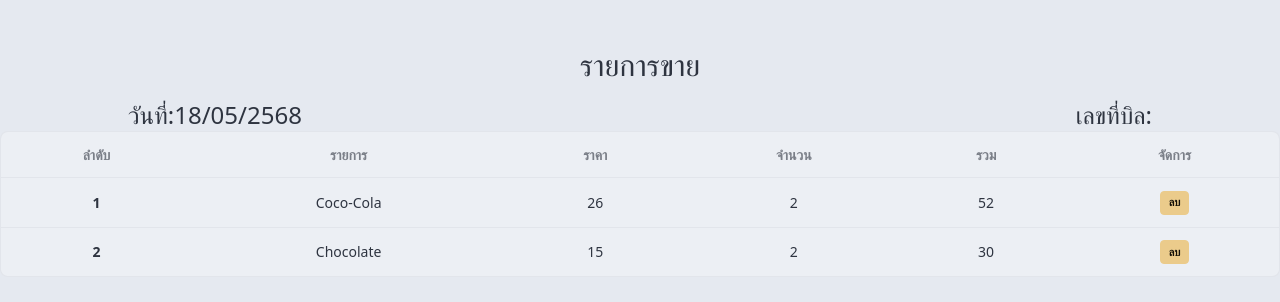
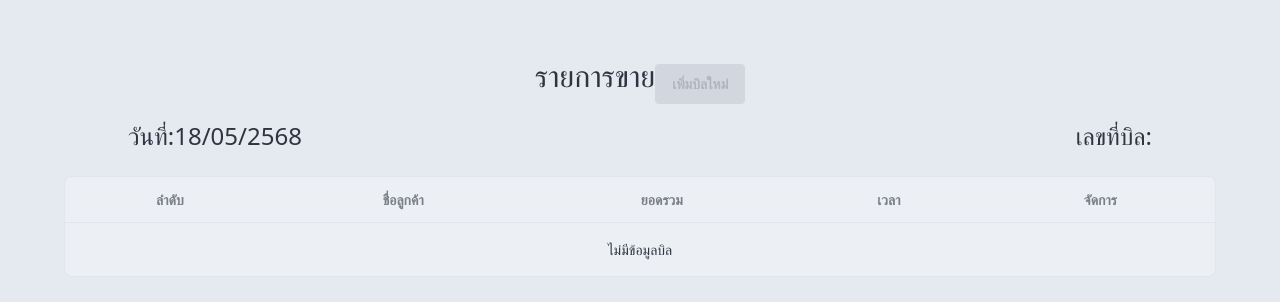
Before and after one commit to byteteural/store-management, a React (Vite) app: page /#/store in a window 1280 px wide. Shown: the part 238-540 px from the top of the page. Built offline with nearby package versions, Linux system fonts and the light colour scheme.

Commit message:
update database

```diff
--- a/src/app/App.tsx
+++ b/src/app/App.tsx
@@ -1,10 +1,7 @@
 import { Link } from "react-router";
 export default function App() {
-  // window.electron.ping().then((res) => {
-  //   console.log("ping", res);
-  // });
   return (
-    <div className="flex items-center justify-center min-h-screen bg-base-200">
+    <div className="flex items-center justify-center min-h-screen">
       <div className="grid grid-cols-1 sm:grid-cols-2 md:grid-cols-3 lg:grid-cols-5 gap-6 p-6 bg-base-100 rounded-box">
         {[
           { label: "หน้าร้าน", path: "/store" },
--- a/src/app/Stock.tsx
+++ b/src/app/Stock.tsx
@@ -1,7 +1,81 @@
+import { useEffect, useState } from "react";
+import { useElectronReady } from "../hooks/useElectronReady";
+
+interface Product {
+  id: number;
+  name: string;
+  price: number;
+  stock: number;
+  created_at: string;
+}
+
 export default function Stock() {
+  const [products, setProducts] = useState<Product[]>([]);
+  const isElectronReady = useElectronReady();
+
+  useEffect(() => {
+    if (!isElectronReady) return;
+
+    const fetchProducts = async () => {
+      try {
+        const data = await window.electron.ipcRenderer.invoke("get-products");
+        setProducts(data);
+      } catch (err) {
+        console.error("Failed to fetch products:", err);
+      }
+    };
+
+    fetchProducts();
+  }, [isElectronReady]);
+
+  console.log("Products:", products);
+
   return (
-    <div className="flex items-center justify-center min-h-screen bg-base-200">
-      <h1 className="text-3xl">สต็อก</h1>
+    <div className="flex flex-col items-center justify-center min-h-screen bg-base-200 p-6">
+      <h1 className="text-3xl mb-6">สต็อก</h1>
+
+      <div className="overflow-x-auto rounded-box border border-base-content/5 bg-base-100 w-full max-w-4xl">
+        <table className="table text-center">
+          <thead>
+            <tr>
+              <th>ลำดับ</th>
+              <th>ชื่อสินค้า</th>
+              <th>ราคา</th>
+              <th>จำนวนในสต็อก</th>
+              <th>วันที่เพิ่ม</th>
+              <th>จัดการ</th>
+            </tr>
+          </thead>
+          <tbody>
+            {products.length > 0 ? (
+              products.map((product, index) => (
+                <tr key={product.id}>
+                  <td>{index + 1}</td>
+                  <td>{product.name}</td>
+                  <td>{product.price.toLocaleString()}</td>
+                  <td>{product.stock}</td>
+                  <td>
+                    {new Date(product.created_at).toLocaleDateString("th-TH", {
+                      year: "numeric",
+                      month: "2-digit",
+                      day: "2-digit",
+                    })}
+                  </td>
+                  <td>
+                    <button className="btn btn-warning btn-xs">ลบ</button>
+                  </td>
+                </tr>
+              ))
+            ) : (
+              <tr>
+                <td colSpan={6} className="text-center py-4">
+                  ไม่มีข้อมูลสินค้า
+                </td>
+              </tr>
+            )}
+          </tbody>
+        </table>
+      </div>
     </div>
   );
 }
--- a/src/app/Store.tsx
+++ b/src/app/Store.tsx
@@ -1,10 +1,78 @@
+import { useEffect, useState } from "react";
+import { useElectronReady } from "../hooks/useElectronReady";
+
+declare global {
+  interface Window {
+    electron: {
+      ipcRenderer: {
+        invoke(channel: string, ...args: any[]): Promise<any>;
+      };
+    };
+  }
+}
+
+interface Bill {
+  id: number;
+  customer_name?: string;
+  total_amount: number;
+  created_at: string;
+}
+
 export default function Store() {
+  const [bills, setBills] = useState<Bill[]>([]);
+  const isElectronReady = useElectronReady();
+
+  useEffect(() => {
+    if (!isElectronReady) return;
+
+    const fetchProducts = async () => {
+      try {
+        const data = await window.electron.ipcRenderer.invoke("get-bills");
+        setBills(data);
+      } catch (err) {
+        console.error("Failed to fetch products:", err);
+      }
+    };
+
+    fetchProducts();
+  }, [isElectronReady]);
+
+  const handleCreateBill = async () => {
+    if (!isElectronReady) {
+      console.warn("Electron not ready");
+      return;
+    }
+
+    const newBill = {
+      customer_name: "ลูกค้าทั่วไป",
+      total_amount: 0,
+    };
+
+    try {
+      await window.electron.ipcRenderer.invoke("create-bill", newBill);
+      const updatedBills = await window.electron.ipcRenderer.invoke(
+        "get-bills"
+      );
+      setBills(updatedBills);
+    } catch (err) {
+      console.error("Failed to create bill:", err);
+    }
+  };
+  console.log("window.electron:", window.electron);
   return (
     <div className="flex flex-col items-center justify-center min-h-screen bg-base-200">
       <div className="flex items-center justify-center">
         <h1 className="text-3xl">รายการขาย</h1>
+        <button
+          className="btn btn-primary mt-4"
+          onClick={handleCreateBill}
+          disabled={!isElectronReady}
+        >
+          เพิ่มบิลใหม่
+        </button>
       </div>
-      <div className="flex  items-between justify-between mt-4 w-[80%]">
+
+      <div className="flex items-between justify-between mt-4 w-[80%]">
         <p className="text-2xl">
           วันที่:
           {new Date().toLocaleDateString("th-TH", {
@@ -15,39 +83,46 @@ export default function Store() {
         </p>
         <p className="text-2xl">เลขที่บิล:</p>
       </div>
-      <div className="overflow-x-auto rounded-box border border-base-content/5 bg-base-100 w-[100%]">
-        <table className="table items-center justify-center text-center">
+
+      <div className="overflow-x-auto rounded-box border border-base-content/5 bg-base-100 w-[90%] mt-6">
+        <table className="table text-center">
           <thead>
             <tr>
               <th>ลำดับ</th>
-              <th>รายการ</th>
-              <th>ราคา</th>
-              <th>จำนวน</th>
-              <th>รวม</th>
+              <th>ชื่อลูกค้า</th>
+              <th>ยอดรวม</th>
+              <th>เวลา</th>
               <th>จัดการ</th>
             </tr>
           </thead>
           <tbody>
-            <tr>
-              <th>1</th>
-              <td>Coco-Cola</td>
-              <td>26</td>
-              <td>2</td>
-              <td>52</td>
+            {bills.length > 0 ? (
+              bills.map((bill, index) => (
+                <tr key={bill.id}>
+                  <td>{index + 1}</td>
+                  <td>{bill.customer_name || "ไม่มีชื่อลูกค้า"}</td>
+                  <td>{bill.total_amount.toLocaleString()}</td>
+                  <td>
+                    {new Date(bill.created_at).toLocaleString("th-TH", {
+                      year: "numeric",
+                      month: "2-digit",
+                      day: "2-digit",
+                      hour: "2-digit",
+                      minute: "2-digit",
+                    })}
+                  </td>
                   <td>
                     <button className="btn btn-warning btn-xs">ลบ</button>
                   </td>
                 </tr>
+              ))
+            ) : (
               <tr>
-              <th>2</th>
-              <td>Chocolate</td>
-              <td>15</td>
-              <td>2</td>
-              <td>30</td>
-              <td>
-                <button className="btn btn-warning btn-xs">ลบ</button>
+                <td colSpan={5} className="text-center py-4">
+                  ไม่มีข้อมูลบิล
                 </td>
               </tr>
+            )}
           </tbody>
         </table>
       </div>
--- a/src/database/db.ts
+++ b/src/database/db.ts
@@ -1,5 +1,56 @@
 import { Database } from "bun:sqlite";
+import { join } from "path";
 
-const db = new Database("store");
-const query = db.query("select 'Hello world' as message;");
-query.get();
+const dbFolder = "./userData";
+const dbPath = join(dbFolder, "app.db");
+
+try {
+  await Bun.write(dbPath, "");
+} catch (err) {
+  console.warn(
+    "Could not create DB file (might already exist):",
+    err instanceof Error ? err.message : err
+  );
+}
+
+const db = new Database(dbPath);
+
+db.run(`
+  CREATE TABLE IF NOT EXISTS bills (
+    id INTEGER PRIMARY KEY AUTOINCREMENT,
+    items TEXT NOT NULL,
+    price INTEGER NOT NULL,
+    quantity INTEGER NOT NULL,
+    total INTEGER NOT NULL,
+    created_at TIMESTAMP DEFAULT CURRENT_TIMESTAMP
+  );
+`);
+
+db.run(`
+  CREATE TABLE IF NOT EXISTS products (
+    id INTEGER PRIMARY KEY AUTOINCREMENT,
+    name TEXT NOT NULL,
+    quantity INTEGER NOT NULL DEFAULT 0,
+    price INTEGER NOT NULL,
+    created_at TIMESTAMP DEFAULT CURRENT_TIMESTAMP
+  );
+`);
+
+const count = db.query("SELECT COUNT(*) AS count FROM products").get() as {
+  count: number;
+};
+
+if (count?.count === 0) {
+  db.run("INSERT INTO products (name, quantity, price) VALUES (?, ?)", [
+    "โค้ก",
+    2,
+    25,
+  ]);
+  db.run("INSERT INTO products (name, quantity, price) VALUES (?, ?)", [
+    "น้ำเปล่า",
+    3,
+    10,
+  ]);
+}
+
+export default db;
--- a/src/electron/main.ts
+++ b/src/electron/main.ts
@@ -1,7 +1,7 @@
 import { app, BrowserWindow, ipcMain } from "electron";
 import path from "path";
 import { isDev } from "./utils.js";
-
+import db from "../database/db.js";
 function createWindow() {
   const win = new BrowserWindow({
     width: 1600,
@@ -37,3 +37,58 @@ app.whenReady().then(() => {
     }
   });
 });
+
+function handleIpc(
+  channel: string,
+  handler: (event: Electron.IpcMainInvokeEvent, ...args: any[]) => any
+) {
+  ipcMain.handle(channel, async (event, ...args) => {
+    try {
+      const result = await handler(event, ...args);
+      return result;
+    } catch (error) {
+      console.error(
+        `❌ IPC Error on "${channel}":`,
+        error instanceof Error ? error.message : String(error)
+      );
+      return {
+        error: error instanceof Error ? error.message : "Unknown error",
+      };
+    }
+  });
+}
+
+handleIpc("get-bills", () => {
+  try {
+    const rows = db.prepare("SELECT * FROM bills").all();
+    return rows;
+  } catch (err) {
+    throw err;
+  }
+});
+
+handleIpc("create-bill", (event, bill) => {
+  try {
+    const { customer_name, total_amount } = bill;
+    const stmt = db.prepare(
+      "INSERT INTO bills (customer_name, total_amount) VALUES (?, ?)"
+    );
+    const info = stmt.run(customer_name, total_amount);
+    return info;
+  } catch (err) {
+    throw err;
+  }
+});
+
+handleIpc("delete-bill", (event, id) => {
+  db.prepare("DELETE FROM bills WHERE id = ?").run(id);
+});
+
+handleIpc("get-products", () => {
+  try {
+    const rows = db.prepare("SELECT * FROM products").all();
+    return rows;
+  } catch (err) {
+    throw err;
+  }
+});
--- a/src/electron/preload.ts
+++ b/src/electron/preload.ts
@@ -1,8 +1,7 @@
 import { contextBridge, ipcRenderer } from "electron";
 
 contextBridge.exposeInMainWorld("electron", {
-  node: () => process.versions.node,
-  chrome: () => process.versions.chrome,
-  electron: () => process.versions.electron,
-  ping: () => ipcRenderer.invoke("ping"),
+  ipcRenderer: {
+    invoke: (channel: string, data: any) => ipcRenderer.invoke(channel, data),
+  },
 });
--- /dev/null
+++ b/src/hooks/useElectronReady.ts
@@ -0,0 +1,16 @@
+import { useEffect, useState } from "react";
+
+export function useElectronReady() {
+  const [isReady, setIsReady] = useState(false);
+
+  useEffect(() => {
+    const timer = setInterval(() => {
+      if (window.electron) {
+        clearInterval(timer);
+        setIsReady(true);
+      }
+    }, 500);
+  }, []);
+
+  return isReady;
+}
```
Lines whose indentation alone changed are shown as unchanged.
